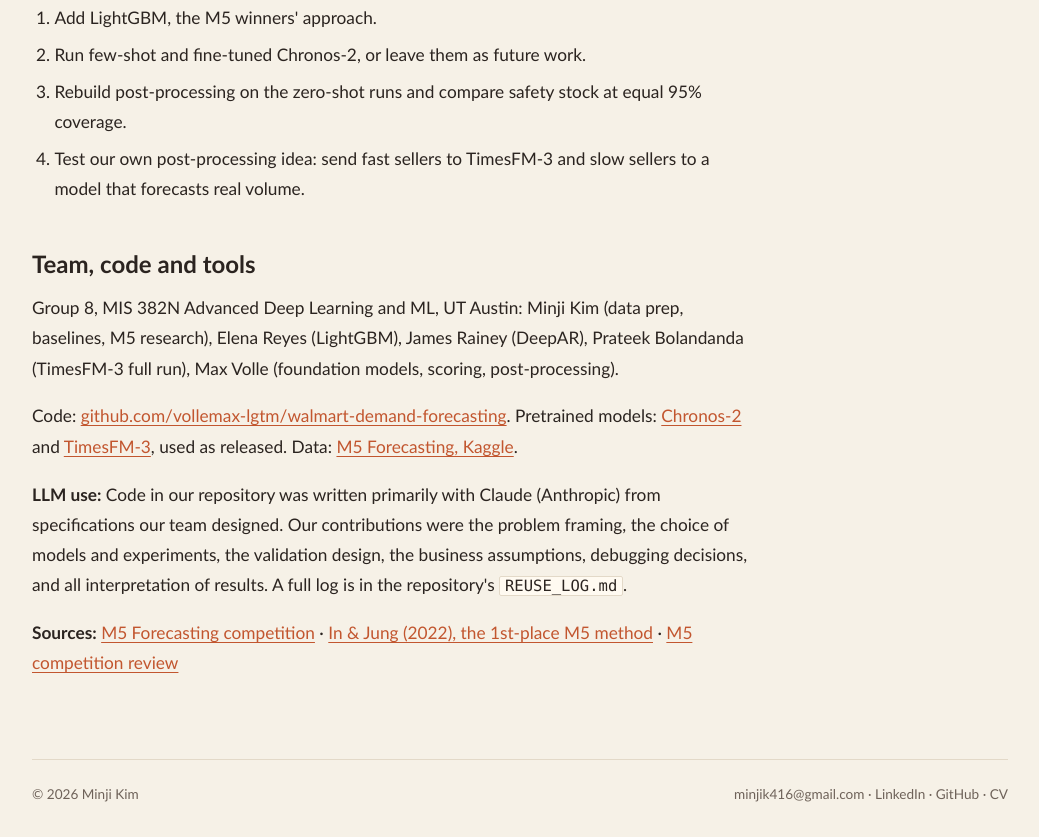
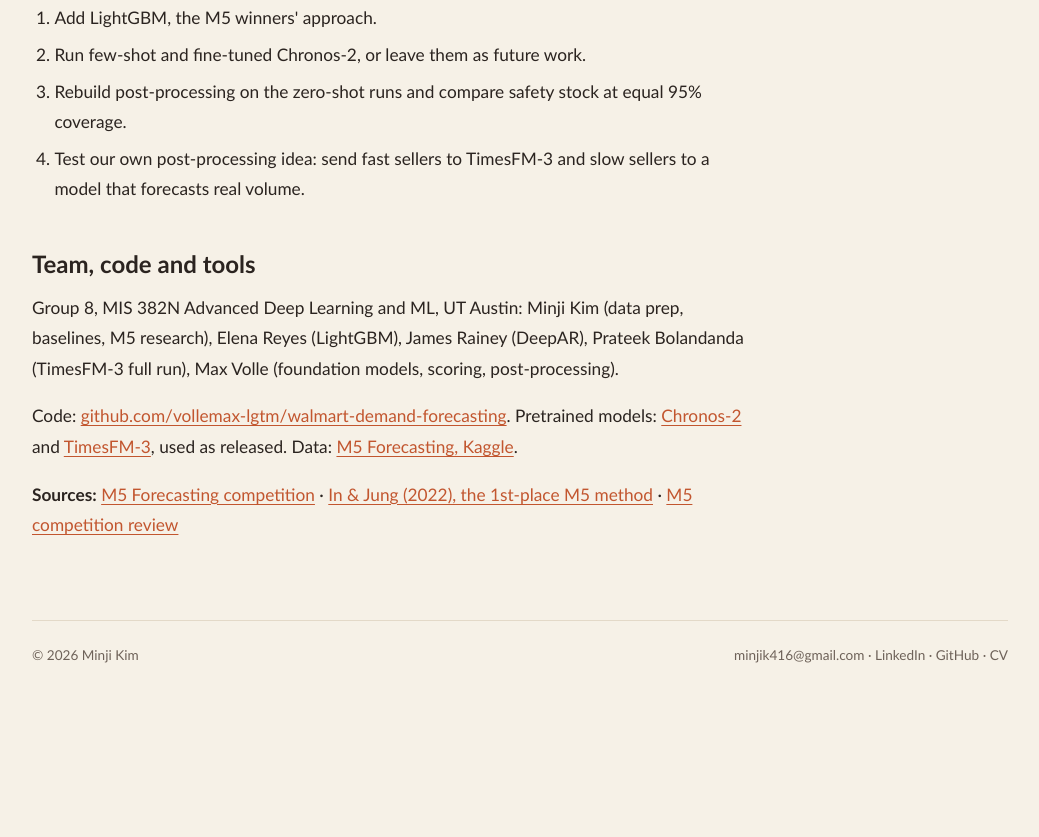
Before and after one commit to mk43275/minji-kim-portfolio, a plain HTML site: page writing/walmart-forecasting/index.html in a window 1280 px wide. Shown: the part 5593-6430 px from the top of the page, without its empty margins (120-1159 px from the left). After the commit the page ends 6292 px from the top, so only its background shows below. Drawn offline with Linux system fonts and the light colour scheme.

Commit message:
Remove LLM-use paragraph from blog post (covered in repo)
Co-Authored-By: Claude Opus 5.5 <noreply@anthropic.com>
Claude-Session: https://claude.ai/code/session_011gNqXZoJLpo5Eusp19cZUP

```diff
--- a/writing/walmart-forecasting/index.html
+++ b/writing/walmart-forecasting/index.html
@@ -113,7 +113,6 @@
 <h2>Team, code and tools</h2>
 <p>Group 8, MIS 382N Advanced Deep Learning and ML, UT Austin: Minji Kim (data prep, baselines, M5 research), Elena Reyes (LightGBM), James Rainey (DeepAR), Prateek Bolandanda (TimesFM-3 full run), Max Volle (foundation models, scoring, post-processing).</p>
 <p>Code: <a href="https://github.com/vollemax-lgtm/walmart-demand-forecasting">github.com/vollemax-lgtm/walmart-demand-forecasting</a>. Pretrained models: <a href="https://huggingface.co/amazon/chronos-2">Chronos-2</a> and <a href="https://huggingface.co/google/timesfm-3.0-pytorch">TimesFM-3</a>, used as released. Data: <a href="https://www.kaggle.com/competitions/m5-forecasting-accuracy">M5 Forecasting, Kaggle</a>.</p>
-<p><strong>LLM use:</strong> Code in our repository was written primarily with Claude (Anthropic) from specifications our team designed. Our contributions were the problem framing, the choice of models and experiments, the validation design, the business assumptions, debugging decisions, and all interpretation of results. A full log is in the repository's <code>REUSE_LOG.md</code>.</p>
 <p><strong>Sources:</strong> <a href="https://www.kaggle.com/competitions/m5-forecasting-accuracy">M5 Forecasting competition</a> · <a href="https://econpapers.repec.org/RePEc:eee:intfor:v:38:y:2022:i:4:p:1386-1399">In &amp; Jung (2022), the 1st-place M5 method</a> · <a href="https://pmc.ncbi.nlm.nih.gov/articles/PMC9232271">M5 competition review</a></p>
 
 </article>
```
Also changed, not shown: posts/walmart-forecasting.html (+0 -1 lines).
